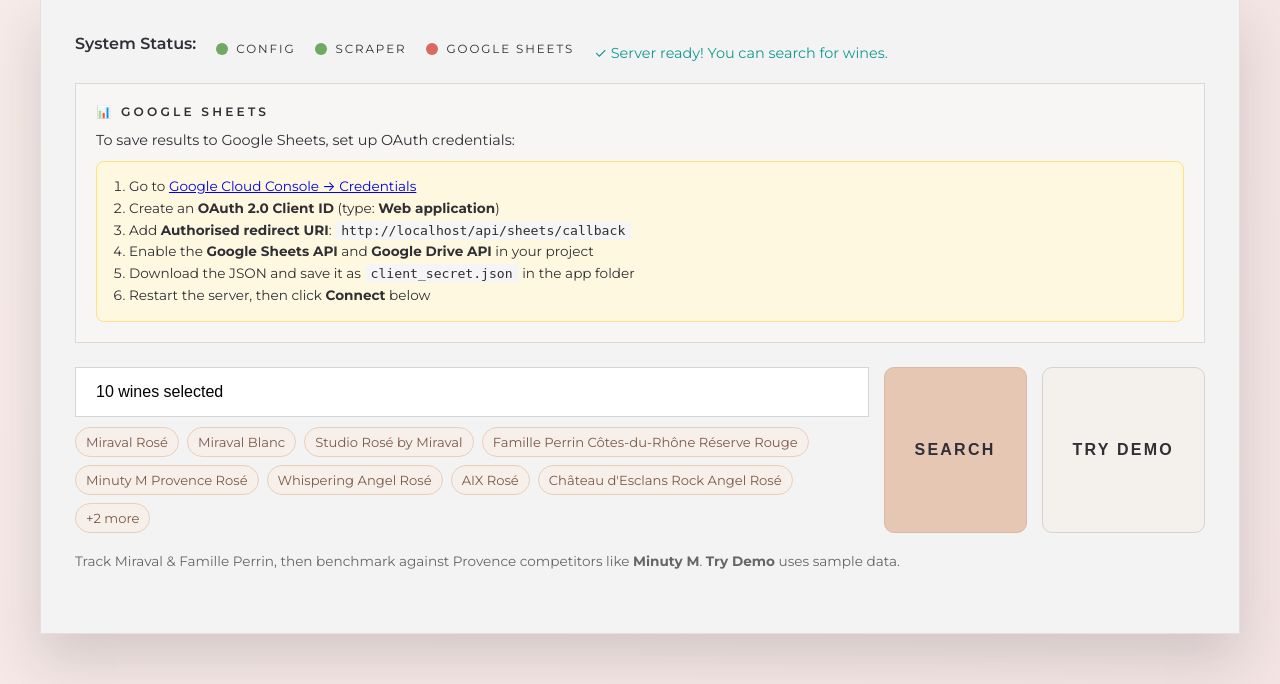
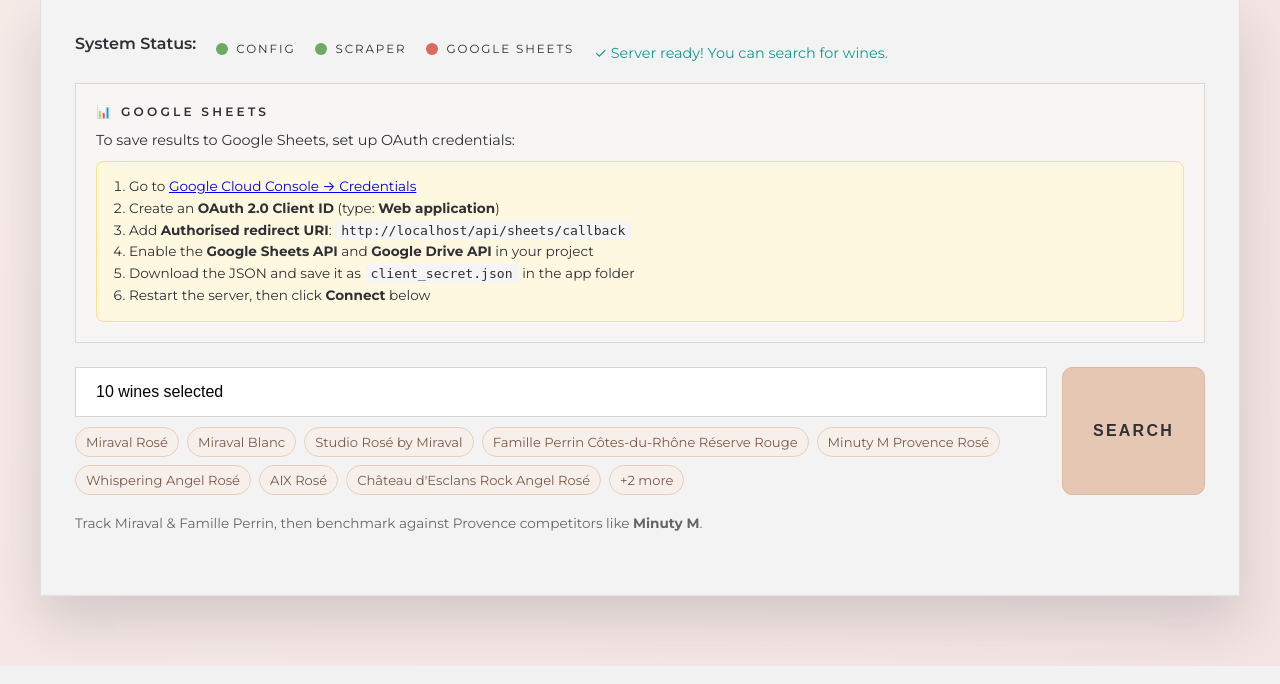
Before and after one commit to vadEGO/Miraval-Price-Checker, a Flask app: page / in a window 1280 px wide. Shown: the part 134-818 px from the top of the page. Run offline with Flask 3, Linux system fonts and the light colour scheme.

Commit message:
Remove demo/sample data mode entirely
The Try Demo button, get_demo_results() function, use_demo flag, and all
related JS logic have been removed. The app now only returns real scraped
prices — no placeholder data.

Co-Authored-By: Claude Sonnet 4.6 (1M context) <noreply@anthropic.com>

```diff
--- a/app.py
+++ b/app.py
@@ -230,15 +230,6 @@ def index():
 # Routes — search
 # =====================================================================
 
-def get_demo_results(wine_name: str):
-    return [
-        {'wine': 'Miraval Côtes de Provence Rosé 750ml', 'price': '$34.99', 'location': "Dan Murphy's"},
-        {'wine': 'Miraval Provence Rosé 2024', 'price': '$36.00', 'location': 'BWS'},
-        {'wine': 'Miraval Château de Miraval Rosé', 'price': '$32.50', 'location': 'Liquorland'},
-        {'wine': 'Miraval Brad Pitt Rosé 750ml', 'price': '$38.00', 'location': 'First Choice'},
-    ]
-
-
 @app.route('/api/search', methods=['POST'])
 def search_wines():
     global scraper
@@ -254,7 +245,6 @@ def search_wines():
 
         wine_name = data.get('wine_name', '').strip()
         wine_names = data.get('wine_names', [])
-        use_demo = data.get('demo', False)
 
         normalized_names = []
         seen = set()
@@ -271,20 +261,6 @@ def search_wines():
 
         if not normalized_names:
             return jsonify({'error': 'Please select at least one wine'}), 400
-
-        if use_demo:
-            results = []
-            for selected_name in normalized_names:
-                for row in get_demo_results(selected_name):
-                    results.append({**row, 'query': selected_name})
-            print(f"✓ Demo mode: {len(results)} sample results for {len(normalized_names)} wine(s)")
-            return jsonify({
-                'success': True, 'results': results, 'count': len(results),
-                'searched_wines': normalized_names, 'searched_count': len(normalized_names), 'demo': True,
-            })
-
-        if not scraper:
-            return jsonify({'error': 'Scraper not initialised. Check config.json.'}), 500
 
         search_id = str(uuid.uuid4())[:8]
         print(f"\n🔍 Searching {len(normalized_names)} wine(s)… [id={search_id}]")
--- a/templates/index.html
+++ b/templates/index.html
@@ -153,8 +153,7 @@
         .btn-primary:disabled { opacity: .6; cursor: not-allowed; }
         .btn-success { background: #2f2f35; color: #f2f2f4; }
         .btn-success:hover:not(:disabled) { transform: translateY(-2px); box-shadow: 0 5px 15px rgba(17,153,142,.4); }
-        .btn-demo { background: #f4f1ec; color: #2f2f35; border: 1px solid #d6d2ce; }
-        .btn-demo:hover:not(:disabled) { transform: translateY(-2px); box-shadow: 0 5px 15px rgba(245,87,108,.4); }
+
 
         /* ── Loading / results ─────────────────────────────────── */
         .loading { display: none; text-align: center; padding: 30px 20px; }
@@ -346,10 +345,9 @@
                         <div class="selected-chips" id="selectedChips"></div>
                     </div>
                     <button type="submit" class="btn btn-primary" id="searchBtn">Search</button>
-                    <button type="button" class="btn btn-demo" id="demoBtn" title="Load sample results to test the app">Try Demo</button>
                 </form>
                 <p style="font-size:.85rem;color:#666;margin-top:8px;">
-                    Track Miraval & Famille Perrin, then benchmark against Provence competitors like <strong>Minuty M</strong>. <strong>Try Demo</strong> uses sample data.
+                    Track Miraval &amp; Famille Perrin, then benchmark against Provence competitors like <strong>Minuty M</strong>.
                 </p>
             </div>
 
@@ -640,36 +638,32 @@ function updateProgressStats(siteIndex, totalSites, resultsSoFar) {
         (resultsSoFar > 0 ? ` · ${resultsSoFar} result${resultsSoFar !== 1 ? 's' : ''} so far` : '');
 }
 
-async function doSearch(wineNames, useDemo = false) {
+async function doSearch(wineNames) {
     const searchBtn = document.getElementById('searchBtn');
-    const demoBtn = document.getElementById('demoBtn');
     const loading = document.getElementById('loading');
 
     searchBtn.disabled = true;
-    demoBtn.disabled = true;
     loading.classList.add('active');
     document.getElementById('resultsSection').classList.remove('active');
     document.getElementById('progressFill').style.width = '0%';
     document.getElementById('progressStats').textContent = '';
 
-    if (!useDemo) {
-        await loadSiteList();
-        initCarousel();
-    }
+    await loadSiteList();
+    initCarousel();
 
     try {
         const ctrl = new AbortController();
-        const timeout = setTimeout(() => ctrl.abort(), useDemo ? 5000 : 300000);
+        const timeout = setTimeout(() => ctrl.abort(), 300000);
 
         const fetchPromise = fetch('/api/search', {
             method: 'POST',
             headers: { 'Content-Type': 'application/json' },
-            body: JSON.stringify({ wine_names: wineNames, demo: useDemo }),
+            body: JSON.stringify({ wine_names: wineNames }),
             signal: ctrl.signal,
         });
 
         let fallbackTimer = null;
-        if (!useDemo && _carouselSites.length) {
+        if (_carouselSites.length) {
             showCarouselItem(0);
             updateProgressBar(0, _carouselSites.length);
             updateProgressStats(0, _carouselSites.length, 0);
@@ -697,11 +691,9 @@ async function doSearch(wineNames, useDemo = false) {
             displayResults(data.results);
             const siteCount = _carouselSites.length || '?';
             if (data.count > 0) {
-                showAlert(useDemo
-                    ? `Demo: ${data.count} sample result${data.count !== 1 ? 's' : ''} loaded`
-                    : `Found ${data.count} result${data.count !== 1 ? 's' : ''} across ${siteCount} sites`, 'success');
-            } else if (!useDemo) {
-                showAlert('No results found. Try "Try Demo" for sample data.', 'info');
+                showAlert(`Found ${data.count} result${data.count !== 1 ? 's' : ''} across ${siteCount} sites`, 'success');
+            } else {
+                showAlert('No results found for the selected wines.', 'info');
             }
         } else {
             showAlert(data.error || 'Error searching', 'error');
@@ -710,7 +702,6 @@ async function doSearch(wineNames, useDemo = false) {
         showAlert(e.name === 'AbortError' ? 'Search timed out.' : 'Network error: ' + e.message, 'error');
     } finally {
         searchBtn.disabled = false;
-        demoBtn.disabled = false;
         loading.classList.remove('active');
     }
 }
@@ -734,7 +725,7 @@ async function loadCatalog() {
         showAlert('Unable to load tracked wine catalog: ' + e.message, 'error');
         wineCatalog = ['Miraval Rosé'];
         trackedCatalog = ['Miraval Rosé'];
-        competitorCatalog = ['Minuty M Provence Rosé', 'Whispering Angel Rosé'];
+        competitorCatalog = ['Minuty M Provence Rosé', 'Whispering Angel Rosé', 'AIX Rosé'];
         wineCatalog.forEach(w => selectedWines.add(w));
     }
 }
@@ -746,13 +737,7 @@ document.getElementById('searchForm').addEventListener('submit', async e => {
     e.preventDefault();
     const wines = Array.from(selectedWines);
     if (!wines.length) { showAlert('Please select at least one wine', 'error'); return; }
-    await doSearch(wines, false);
-});
-
-document.getElementById('demoBtn').addEventListener('click', async () => {
-    let wines = Array.from(selectedWines);
-    if (!wines.length) wines = ['Miraval Rosé'];
-    await doSearch(wines, true);
+    await doSearch(wines);
 });
 
 document.getElementById('addToSheetBtn').addEventListener('click', async () => {
```
